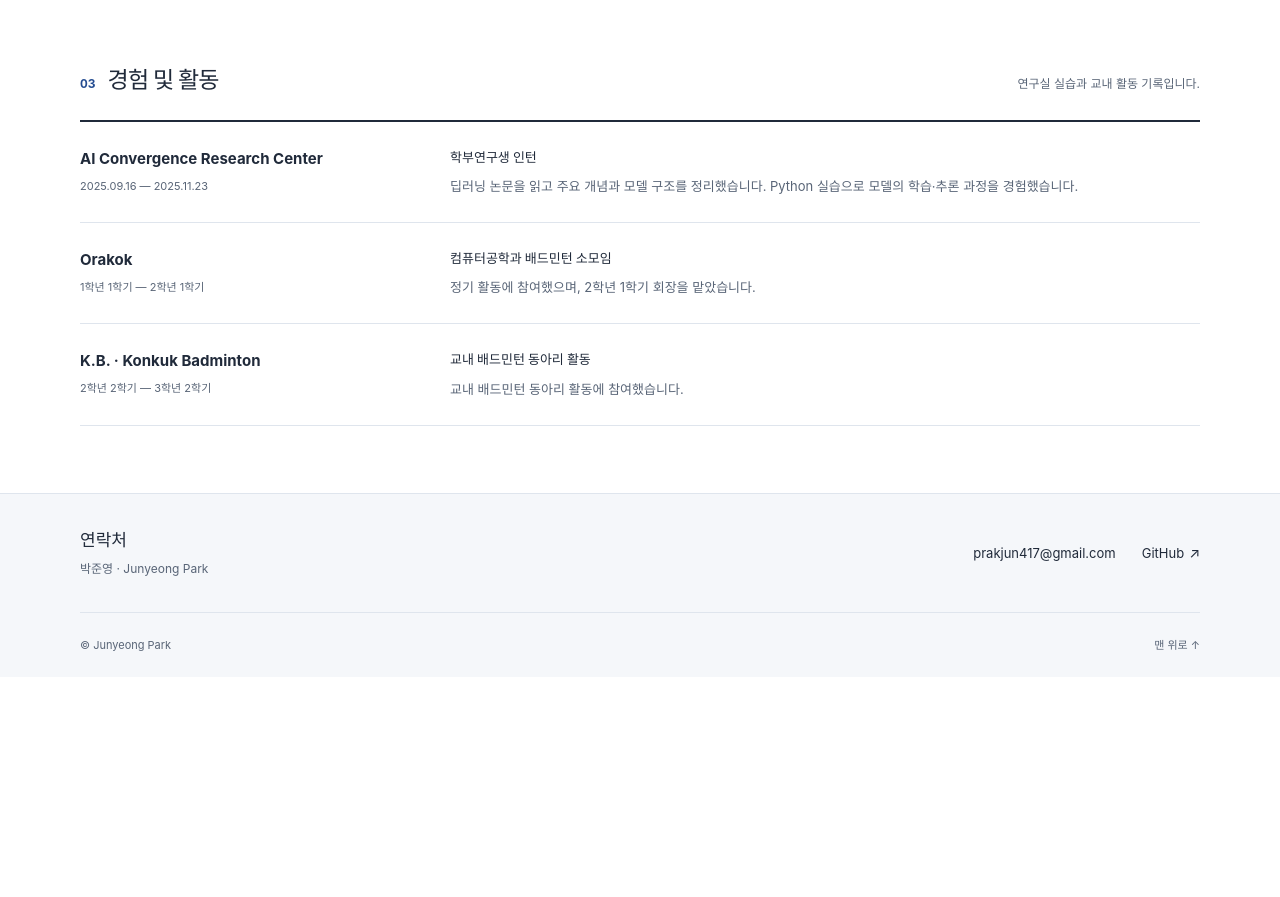
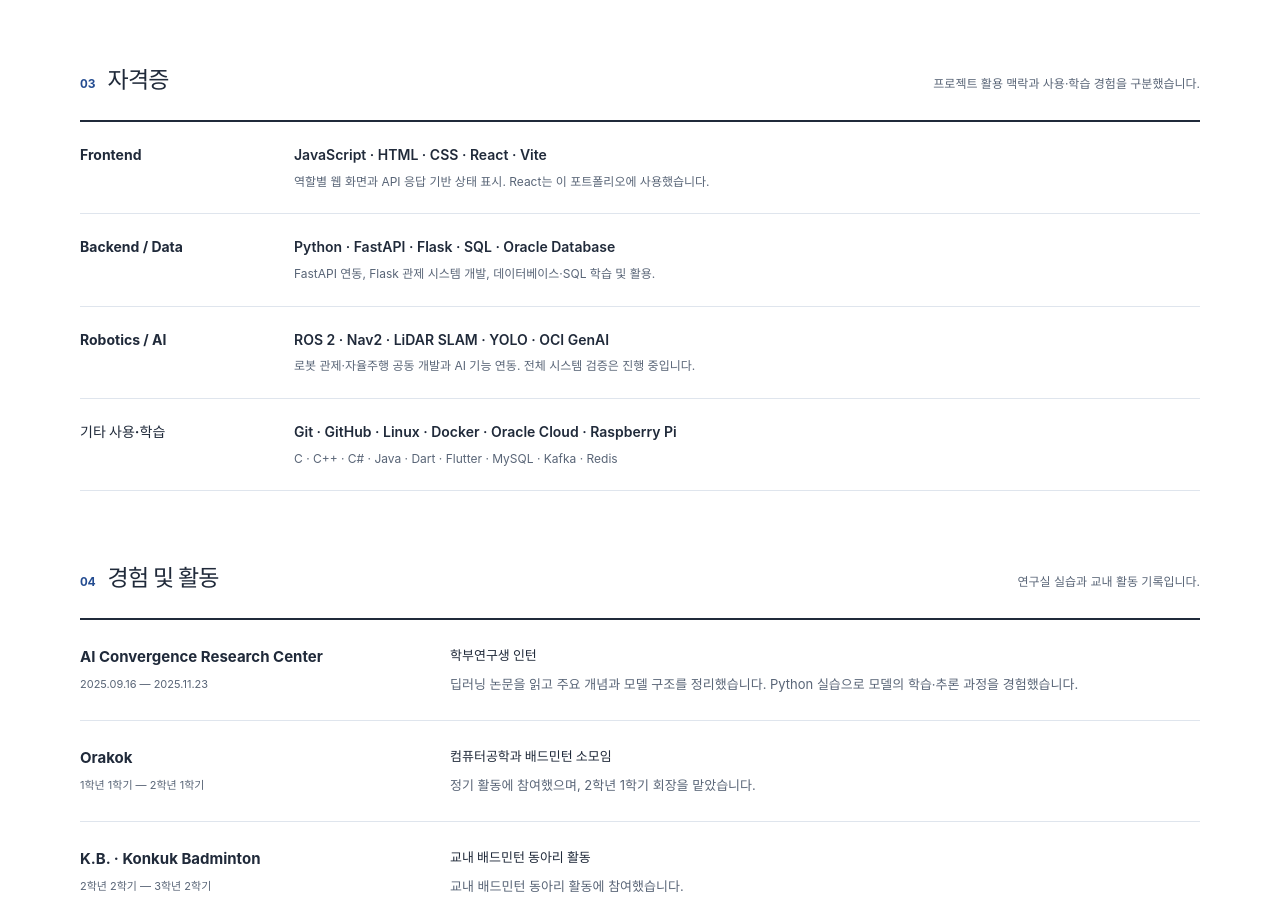
Before and after one commit to Parkjunyeong417/Parkjunyeong417.github.io, a React (Vite) app: page / in a window 1280 px wide. Shown: the part 1900-2797 px from the top of the page. Before the commit the page ends 2577 px from the top, so only its background shows below. Built offline with nearby package versions, Linux system fonts and the light colour scheme.

Commit message:
feat: add certification section

```diff
--- a/src/App.jsx
+++ b/src/App.jsx
@@ -234,6 +234,7 @@ export default function App() {
           <nav className="navigation" aria-label="주요 메뉴">
             <a href="#projects">프로젝트</a>
             <a href="#skills">기술</a>
+            <a href="#certification">자격증</a>
             <a href="#experience">경험·활동</a>
             <a href="#contact">연락처</a>
           </nav>
@@ -362,11 +363,35 @@ export default function App() {
 
             <section
               className="content-section"
+              id="certification"
+              aria-labelledby="certification-title"
+            >
+              <SectionHeading
+                number="03"
+                id="certification-title"
+                title="자격증"
+                description="프로젝트 활용 맥락과 사용·학습 경험을 구분했습니다."
+              />
+              <dl className="skills-list">
+                {skills.map((skill) => (
+                  <div className="skill-row" key={skill.name}>
+                    <dt>{skill.name}</dt>
+                    <dd>
+                      <p className="skill-technologies">{skill.technologies}</p>
+                      <p className="skill-context">{skill.context}</p>
+                    </dd>
+                  </div>
+                ))}
+              </dl>
+            </section>
+
+            <section
+              className="content-section"
               id="experience"
               aria-labelledby="experience-title"
             >
               <SectionHeading
-                number="03"
+                number="04"
                 id="experience-title"
                 title="경험 및 활동"
                 description="연구실 실습과 교내 활동 기록입니다."
```
